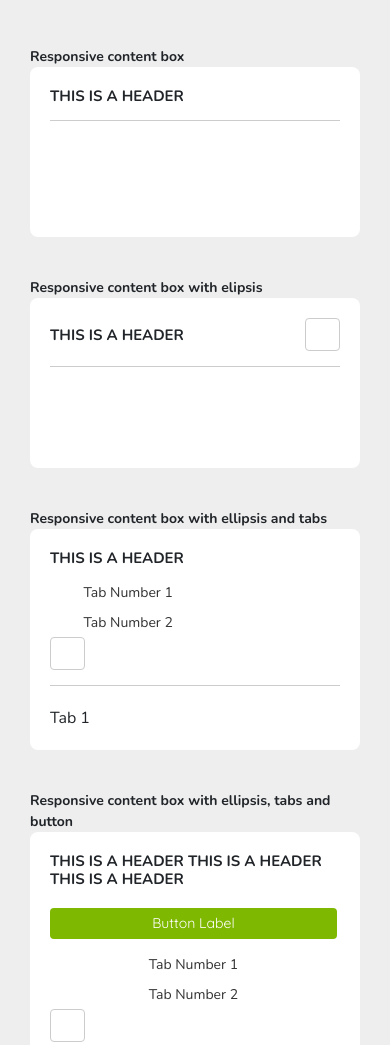
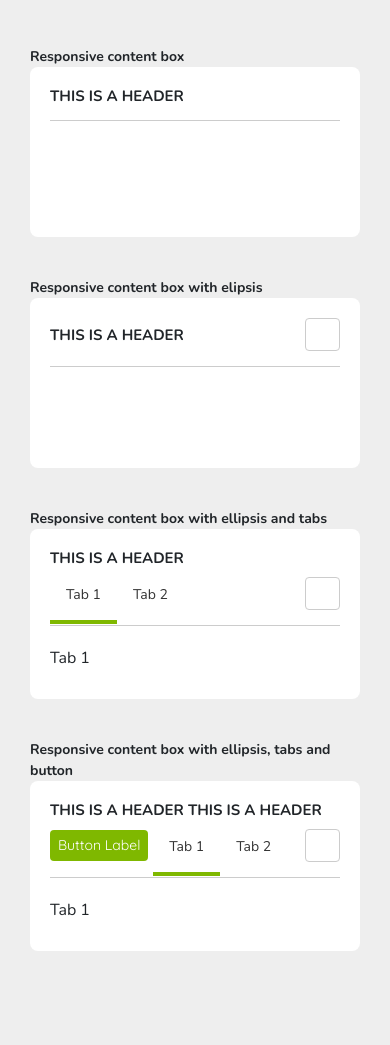
Before and after one commit to andrewoplas/Werkly-Demo, a website: page content-box.html in a window 390 px wide. Shown: the top 1045 px of the page. Drawn offline with nearby package versions, Linux system fonts and the light colour scheme.

Commit message:
Fix changes responsive issues

```diff
--- a/content-box.html
+++ b/content-box.html
@@ -57,14 +57,14 @@
                 <div class="col-12 col-md-9">
                     <div class="ContentBox mb-4">
                         <div class="box-header">
-                            <h4 class="box-title">This is a header</h4>
+                            <h4 class="box-title full-width-on-mobile">This is a header</h4>
                             <div class="action-items">
                                 <ul class="nav nav-tabs tabs" role="tablist">
                                     <li class="nav-item">
-                                        <a class="nav-link active" data-toggle="tab" href="#tab-1" role="tab">Tab Number 1</a>
+                                        <a class="nav-link active" data-toggle="tab" href="#tab-1" role="tab">Tab 1</a>
                                     </li>
                                     <li class="nav-item">
-                                        <a class="nav-link" data-toggle="tab" href="#tab-2" role="tab">Tab Number 2</a>
+                                        <a class="nav-link" data-toggle="tab" href="#tab-2" role="tab">Tab 2</a>
                                     </li>
                                 </ul>
                                 <button class="Button icon ellipsis">
@@ -87,15 +87,15 @@
                 <div class="col-12 col-md-9">
                     <div class="ContentBox mb-4">
                         <div class="box-header">
-                            <h4 class="box-title">This is a header This is a header This is a header</h4>
+                            <h4 class="box-title full-width-on-mobile">This is a header This is a header</h4>
                             <div class="action-items">
                                 <button class="Button secondary mr-0 mr-sm-4 main-button">Button Label</button>
                                 <ul class="nav nav-tabs tabs" role="tablist">
                                     <li class="nav-item">
-                                        <a class="nav-link active" data-toggle="tab" href="#tab-2-1" role="tab">Tab Number 1</a>
+                                        <a class="nav-link active" data-toggle="tab" href="#tab-2-1" role="tab">Tab 1</a>
                                     </li>
                                     <li class="nav-item">
-                                        <a class="nav-link" data-toggle="tab" href="#tab-2-2" role="tab">Tab Number 2</a>
+                                        <a class="nav-link" data-toggle="tab" href="#tab-2-2" role="tab">Tab 2</a>
                                     </li>
                                 </ul>
                                 <button class="Button icon ellipsis">
--- a/resources/scss/components/_content-box.scss
+++ b/resources/scss/components/_content-box.scss
@@ -11,10 +11,27 @@
         .box-title {
             margin: 0;
             margin-top: 10px;
+            margin-right: 10px;
             font-family: $primary-font;
             font-size: 15px;
             font-weight: bold;
             text-transform: uppercase;
+            flex: 1;
+
+            @include media-breakpoint-down(sm) {
+                &.full-width-on-mobile {
+                    width: 100%;
+
+                    &.full-width-on-mobile + .action-items {
+                        width: 100%;
+
+                        .main-button {
+                            padding-left: 8px;
+                            padding-right: 8px;
+                        }
+                    }
+                }
+            }
         }
 
         .action-items {
@@ -28,31 +45,28 @@
             //     }
             // }
 
+            @include media-breakpoint-down(sm) {
+                justify-content: space-between;
+            }
+
             // @include media-breakpoint-down(sm) {
-            //     .ellipsis {
-            //         display: none;
+            //     .main-button {
+            //         display: block;
+            //         width: 100%;
             //         margin-top: 10px;
+            //         margin-bottom: 10px;
+            //         max-width: 100%;
             //     }
             // }
-
-            @include media-breakpoint-down(sm) {
-                .main-button {
-                    display: block;
-                    width: 100%;
-                    margin-top: 10px;
-                    margin-bottom: 10px;
-                    max-width: 100%;
-                }
-            }
 
             .tabs {
                 margin-right: 13px;
                 border: 0;
 
-                @include media-breakpoint-down(sm) {
-                    width: 100%;
-                    @include element-center;
-                }
+                // @include media-breakpoint-down(sm) {
+                //     width: 100%;
+                //     @include element-center;
+                // }
 
                 li {
                     a {
@@ -74,10 +88,6 @@
                             position: absolute;
                             bottom: -14px;
                             left: 0;
-
-                            @include media-breakpoint-down(md) {
-                                display: none;
-                            }
                         }
                     }
                 }
```
Also changed, not shown: layout-1-2.html (+5 -5 lines), layout-1.html (+1 -1 lines), resources/css/login.css, resources/css/main.css.
